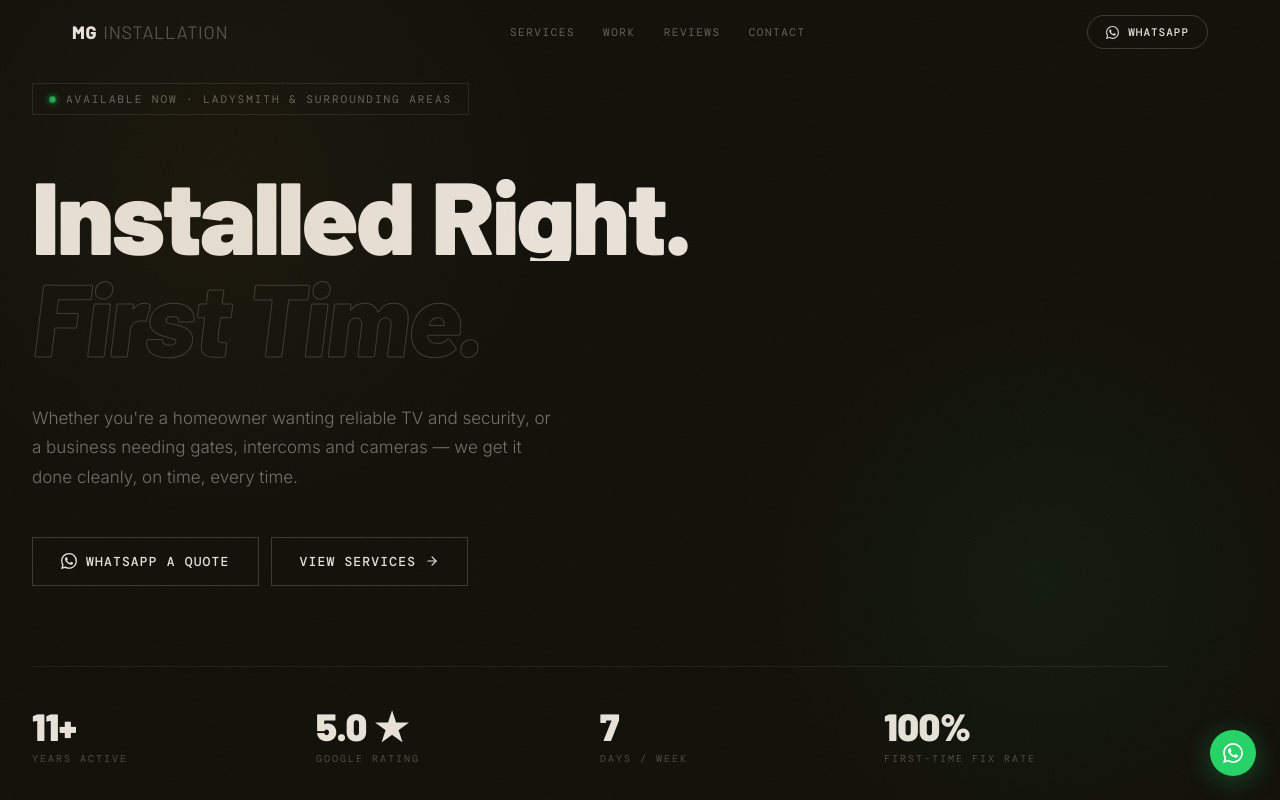
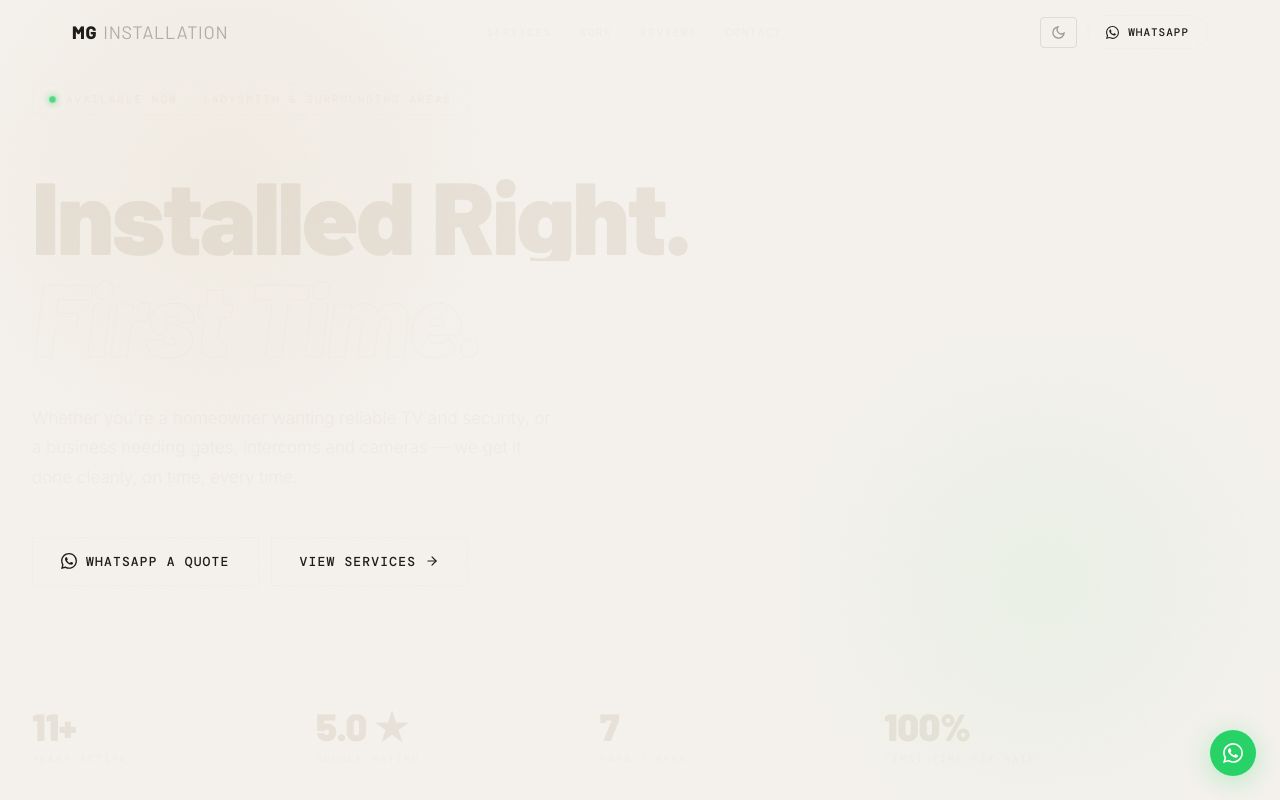
Before and after one commit to rudzie-dev/mg-installation, a React (Vite) app: page / in a window 1280 px wide. Shown: the top 800 px of the page. Built offline with nearby package versions, Linux system fonts and the light colour scheme.

Commit message:
dark/light mode toggle + system preference

```diff
--- a/src/App.jsx
+++ b/src/App.jsx
@@ -41,8 +41,8 @@ _css.textContent = `
   *, *::before, *::after { box-sizing: border-box; margin: 0; padding: 0; }
   html { scroll-behavior: smooth; font-size: 16px; }
   body {
-    background: #111009;
-    color: #E8E2D9;
+    background: var(--bg);
+    color: var(--ink);
     overflow-x: hidden;
     -webkit-font-smoothing: antialiased;
   }
@@ -51,7 +51,7 @@ _css.textContent = `
   .f-int  { font-family: 'Inter', sans-serif; }
   .f-mono { font-family: 'DM Mono', monospace; }
 
-  /* ── Colour tokens ── */
+  /* ── Colour tokens — dark (default) ── */
   :root {
     --bg:       #111009;
     --bg2:      #181510;
@@ -62,6 +62,24 @@ _css.textContent = `
     --ink:      #E8E2D9;
     --green:    #25d366;
     --green-lo: rgba(37,211,102,0.08);
+  }
+
+  /* ── Light mode tokens ── */
+  [data-theme="light"] {
+    --bg:       #F5F2ED;
+    --bg2:      #EDEAE4;
+    --bg3:      #E4E0D8;
+    --border:   rgba(40,35,25,0.10);
+    --muted:    rgba(40,35,25,0.45);
+    --faint:    rgba(40,35,25,0.04);
+    --ink:      #1C1A14;
+    --green:    #1aab52;
+    --green-lo: rgba(26,171,82,0.08);
+  }
+
+  /* Smooth theme transition */
+  *, *::before, *::after {
+    transition: background-color 0.3s ease, border-color 0.3s ease, color 0.3s ease !important;
   }
 
   /* ── Paper grain overlay ── */
@@ -374,8 +392,29 @@ const FloatWA = () => {
   );
 };
 
+// ─── THEME ────────────────────────────────────────────────────────────────────
+const useTheme = () => {
+  const getSystem = () => window.matchMedia("(prefers-color-scheme: light)").matches ? "light" : "dark";
+  const [theme, setTheme] = useState(getSystem);
+
+  useEffect(() => {
+    document.documentElement.setAttribute("data-theme", theme);
+  }, [theme]);
+
+  // Follow system changes
+  useEffect(() => {
+    const mq = window.matchMedia("(prefers-color-scheme: light)");
+    const fn = (e) => setTheme(e.matches ? "light" : "dark");
+    mq.addEventListener("change", fn);
+    return () => mq.removeEventListener("change", fn);
+  }, []);
+
+  const toggle = () => setTheme(t => t === "dark" ? "light" : "dark");
+  return { theme, toggle };
+};
+
 // ─── NAV ──────────────────────────────────────────────────────────────────────
-const Nav = () => {
+const Nav = ({ theme, onToggle }) => {
   const [scrolled, setScrolled] = useState(false);
   const [mob, setMob] = useState(false);
 
@@ -390,8 +429,8 @@ const Nav = () => {
       <motion.header
         style={{
           position:"fixed", top:0, left:0, right:0, zIndex:40,
-          borderBottom: scrolled ? "1px solid rgba(232,226,217,0.07)" : "1px solid transparent",
-          background: scrolled ? "rgba(17,16,9,0.88)" : "transparent",
+          borderBottom: scrolled ? "1px solid var(--border)" : "1px solid transparent",
+          background: scrolled ? (theme === "dark" ? "rgba(17,16,9,0.92)" : "rgba(245,242,237,0.92)") : "transparent",
           backdropFilter: scrolled ? "blur(20px)" : "none",
           WebkitBackdropFilter: scrolled ? "blur(20px)" : "none",
           transition:"all 0.4s ease",
@@ -403,7 +442,7 @@ const Nav = () => {
         <div style={{ maxWidth:1200, margin:"0 auto", padding:"0 32px", height:64, display:"flex", alignItems:"center", justifyContent:"space-between" }}>
 
           {/* Logo */}
-          <span className="f-bar" style={{ fontSize:18, fontWeight:800, letterSpacing:"0.04em", color:"#E8E2D9" }}>
+          <span className="f-bar" style={{ fontSize:18, fontWeight:800, letterSpacing:"0.04em", color:"var(--ink)" }}>
             MG<span style={{ fontWeight:400, opacity:0.3, marginLeft:6 }}>INSTALLATION</span>
           </span>
 
@@ -418,8 +457,32 @@ const Nav = () => {
             ))}
           </div>
 
-          {/* Right — WA + hamburger */}
+          {/* Right — theme toggle + WA + hamburger */}
           <div style={{ display:"flex", alignItems:"center", gap:10 }}>
+            <motion.button
+              onClick={onToggle}
+              title={theme === "dark" ? "Switch to light mode" : "Switch to dark mode"}
+              style={{ background:"none", border:"1px solid var(--border)", color:"var(--muted)",
+                cursor:"pointer", padding:"7px 10px", display:"flex", alignItems:"center", justifyContent:"center",
+                borderRadius:4, flexShrink:0 }}
+              whileTap={{ scale:0.9 }}
+              whileHover={{ borderColor:"var(--green)", color:"var(--ink)" }}
+            >
+              <AnimatePresence mode="wait" initial={false}>
+                <motion.span key={theme}
+                  initial={{ opacity:0, rotate:-30, scale:0.7 }}
+                  animate={{ opacity:1, rotate:0, scale:1 }}
+                  exit={{ opacity:0, rotate:30, scale:0.7 }}
+                  transition={{ duration:0.2 }}
+                  style={{ display:"flex" }}
+                >
+                  {theme === "dark"
+                    ? <svg width="15" height="15" viewBox="0 0 24 24" fill="none" stroke="currentColor" strokeWidth="2"><circle cx="12" cy="12" r="5"/><line x1="12" y1="1" x2="12" y2="3"/><line x1="12" y1="21" x2="12" y2="23"/><line x1="4.22" y1="4.22" x2="5.64" y2="5.64"/><line x1="18.36" y1="18.36" x2="19.78" y2="19.78"/><line x1="1" y1="12" x2="3" y2="12"/><line x1="21" y1="12" x2="23" y2="12"/><line x1="4.22" y1="19.78" x2="5.64" y2="18.36"/><line x1="18.36" y1="5.64" x2="19.78" y2="4.22"/></svg>
+                    : <svg width="15" height="15" viewBox="0 0 24 24" fill="none" stroke="currentColor" strokeWidth="2"><path d="M21 12.79A9 9 0 1 1 11.21 3 7 7 0 0 0 21 12.79z"/></svg>
+                  }
+                </motion.span>
+              </AnimatePresence>
+            </motion.button>
             <motion.a
               href={WA} target="_blank"
               className="btn-glint"
@@ -443,7 +506,7 @@ const Nav = () => {
       <AnimatePresence>
         {mob && (
           <motion.div
-            style={{ position:"fixed", inset:0, zIndex:50, background:"#111009", display:"flex", flexDirection:"column", alignItems:"flex-start", justifyContent:"center", padding:"0 40px" }}
+            style={{ position:"fixed", inset:0, zIndex:50, background:"var(--bg)", display:"flex", flexDirection:"column", alignItems:"flex-start", justifyContent:"center", padding:"0 40px" }}
             initial={{ opacity:0, x:40 }} animate={{ opacity:1, x:0 }} exit={{ opacity:0, x:40 }}
             transition={{ duration:0.3, ease:[0.22,1,0.36,1] }}
           >
@@ -487,7 +550,7 @@ const Hero = () => {
   const ref = useRef(null);
 
   return (
-    <section ref={ref} className="hero-grid" style={{ minHeight:"100vh", background:"#111009", display:"flex", flexDirection:"column", justifyContent:"center", position:"relative", overflow:"hidden", paddingTop:64 }}>
+    <section ref={ref} className="hero-grid" style={{ minHeight:"100vh", background:"var(--bg)", display:"flex", flexDirection:"column", justifyContent:"center", position:"relative", overflow:"hidden", paddingTop:64 }}>
 
       {/* Warm amber radial — top left */}
       <div style={{ position:"absolute", top:"-20%", left:"-10%", width:700, height:700, borderRadius:"50%",
@@ -576,9 +639,9 @@ const Hero = () => {
 const BrandBar = () => {
   const doubled = [...BRANDS,...BRANDS];
   return (
-    <div style={{ background:"#0D0C07", borderTop:"1px solid rgba(232,226,217,0.06)", borderBottom:"1px solid rgba(232,226,217,0.06)", padding:"28px 0", overflow:"hidden", position:"relative" }}>
-      <div style={{ position:"absolute", left:0, top:0, bottom:0, width:80, background:"linear-gradient(90deg,#0D0C07,transparent)", zIndex:2, pointerEvents:"none" }}/>
-      <div style={{ position:"absolute", right:0, top:0, bottom:0, width:80, background:"linear-gradient(-90deg,#0D0C07,transparent)", zIndex:2, pointerEvents:"none" }}/>
+    <div style={{ background:"var(--bg2)", borderTop:"1px solid var(--border)", borderBottom:"1px solid var(--border)", padding:"28px 0", overflow:"hidden", position:"relative" }}>
+      <div style={{ position:"absolute", left:0, top:0, bottom:0, width:80, background:"linear-gradient(90deg,var(--bg2),transparent)", zIndex:2, pointerEvents:"none" }}/>
+      <div style={{ position:"absolute", right:0, top:0, bottom:0, width:80, background:"linear-gradient(-90deg,var(--bg2),transparent)", zIndex:2, pointerEvents:"none" }}/>
       <div className="roll" style={{ gap:56, alignItems:"center" }}>
         {doubled.map((b,i) => (
           <span key={i} className="f-mono" style={{ fontSize:11, letterSpacing:"0.2em", textTransform:"uppercase", color:"rgba(232,226,217,0.2)", whiteSpace:"nowrap" }}>
@@ -614,7 +677,7 @@ const Services = () => {
   };
 
   return (
-    <section id="services" className="section" style={{ background:"#111009" }}>
+    <section id="services" className="section" style={{ background:"var(--bg)" }}>
       <div className="container">
         <motion.div ref={ref}
           style={{ marginBottom:48, paddingBottom:32, borderBottom:"1px solid rgba(232,226,217,0.07)" }}
@@ -815,7 +878,7 @@ const Work = () => {
   const inView = useInView(ref, { once:true, margin:"-80px" });
 
   return (
-    <section id="work" className="section" style={{ background:"#0D0C07", borderTop:"1px solid rgba(232,226,217,0.05)" }}>
+    <section id="work" className="section" style={{ background:"var(--bg2)", borderTop:"1px solid var(--border)" }}>
       <div className="container">
         <motion.div ref={ref}
           style={{ marginBottom:48, paddingBottom:32, borderBottom:"1px solid rgba(232,226,217,0.07)" }}
@@ -915,7 +978,7 @@ const Reviews = () => {
   );
 
   return (
-    <section id="reviews" className="section" style={{ background:"#111009", borderTop:"1px solid rgba(232,226,217,0.05)" }}>
+    <section id="reviews" className="section" style={{ background:"var(--bg)", borderTop:"1px solid rgba(232,226,217,0.05)" }}>
       <div className="container">
         <motion.div ref={ref}
           style={{ marginBottom:56, paddingBottom:32, borderBottom:"1px solid rgba(232,226,217,0.07)" }}
@@ -981,7 +1044,7 @@ const Contact = () => {
   ];
 
   return (
-    <section id="contact" className="section" style={{ background:"#0D0C07", borderTop:"1px solid rgba(232,226,217,0.05)" }}>
+    <section id="contact" className="section" style={{ background:"var(--bg2)", borderTop:"1px solid var(--border)" }}>
       <div className="container">
         <motion.div ref={ref}
           style={{ marginBottom:64, paddingBottom:32, borderBottom:"1px solid rgba(232,226,217,0.07)" }}
@@ -1063,7 +1126,7 @@ const Contact = () => {
 
 // ─── FOOTER ───────────────────────────────────────────────────────────────────
 const Footer = () => (
-  <footer style={{ background:"#111009", borderTop:"1px solid rgba(232,226,217,0.06)", padding:"28px 32px" }}>
+  <footer style={{ background:"var(--bg)", borderTop:"1px solid var(--border)", padding:"28px 32px" }}>
     <div style={{ maxWidth:1200, margin:"0 auto", display:"flex", alignItems:"center", justifyContent:"space-between", flexWrap:"wrap", gap:14 }}>
       <span className="f-bar" style={{ fontSize:16, fontWeight:800, letterSpacing:"0.04em", color:"rgba(232,226,217,0.3)" }}>
         MG<span style={{ fontWeight:400, marginLeft:6 }}>INSTALLATION</span>
@@ -1080,9 +1143,10 @@ const Footer = () => (
 
 // ─── ROOT ─────────────────────────────────────────────────────────────────────
 export default function App() {
+  const { theme, toggle } = useTheme();
   return (
     <div>
-      <Nav/>
+      <Nav theme={theme} onToggle={toggle}/>
       <Hero/>
       <BrandBar/>
       <Services/>
```
